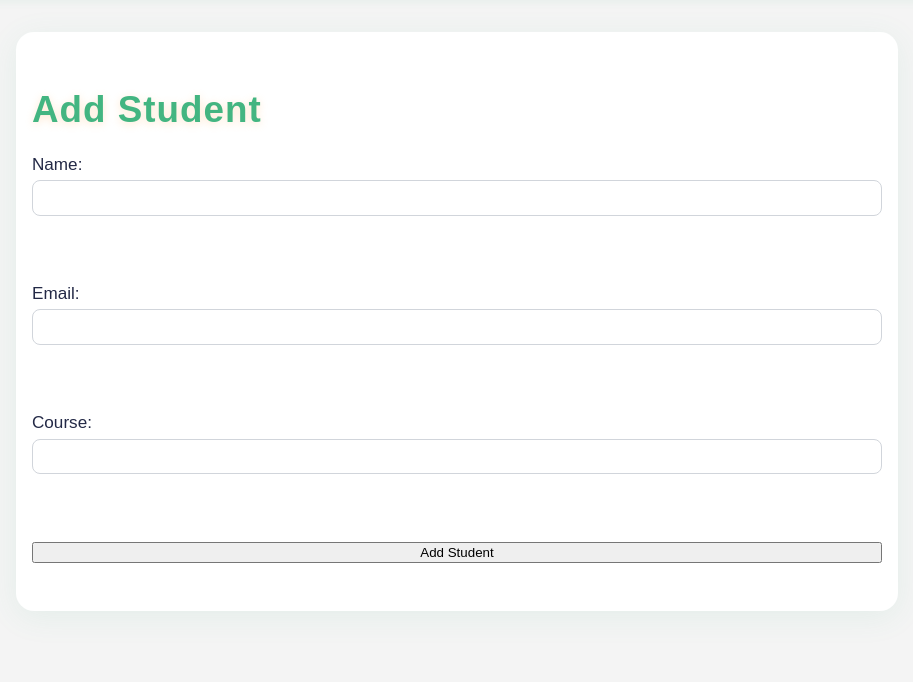
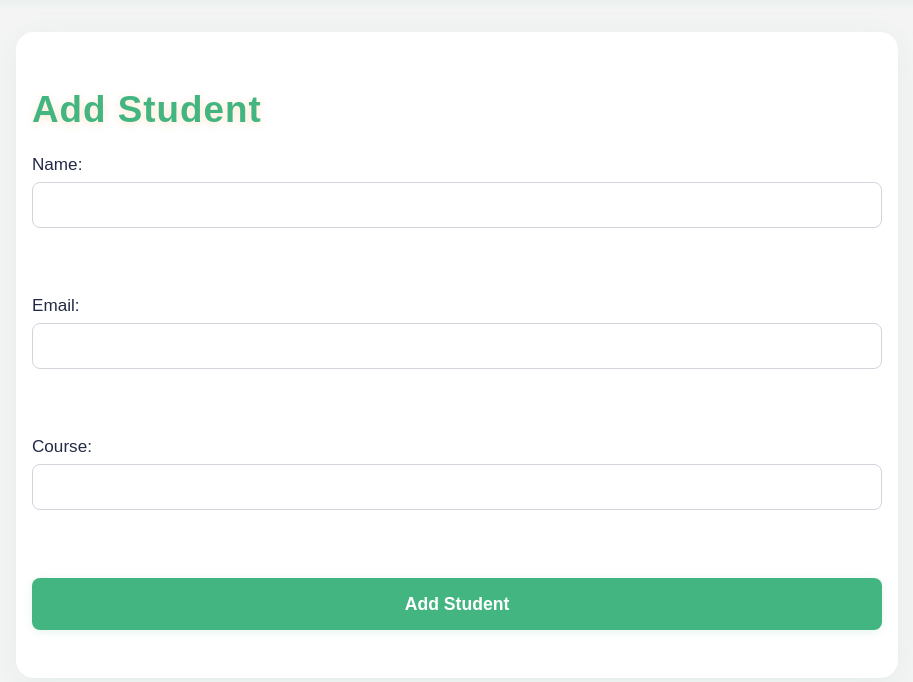
Before and after one commit to pac-cee/html-css-basics, a PHP site: page /add_student.php in a window 1280 px wide. Shown: the part 72-754 px from the top of the page, without its empty margins (183-1096 px from the left). Run offline with PHP 8.4, Linux system fonts and the light colour scheme.

Commit message:
StudentManagementSystem: update styles.css

```diff
--- a/StudentManagementSystem/styles.css
+++ b/StudentManagementSystem/styles.css
@@ -131,3 +131,22 @@ input[type="text"], input[type="email"], input[type="password"], select {
   border: 1.5px solid #d1d5db;
   border-radius: 8px;
   margin-top: 0.4em;
+  font-size: 1em;
+  transition: border 0.3s, box-shadow 0.3s;
+}
+input:focus, select:focus {
+  border: 1.5px solid var(--primary);
+  box-shadow: 0 0 0 2px #43b58133;
+  outline: none;
+}
+button[type="submit"] {
+  background: var(--primary);
+  color: #fff;
+  border: none;
+  padding: 0.9em 2em;
+  border-radius: 8px;
+  font-size: 1.1em;
+  font-weight: bold;
+  box-shadow: 0 2px 8px #43b58122;
+  cursor: pointer;
+  transition: background 0.3s, transform 0.2s;
```
